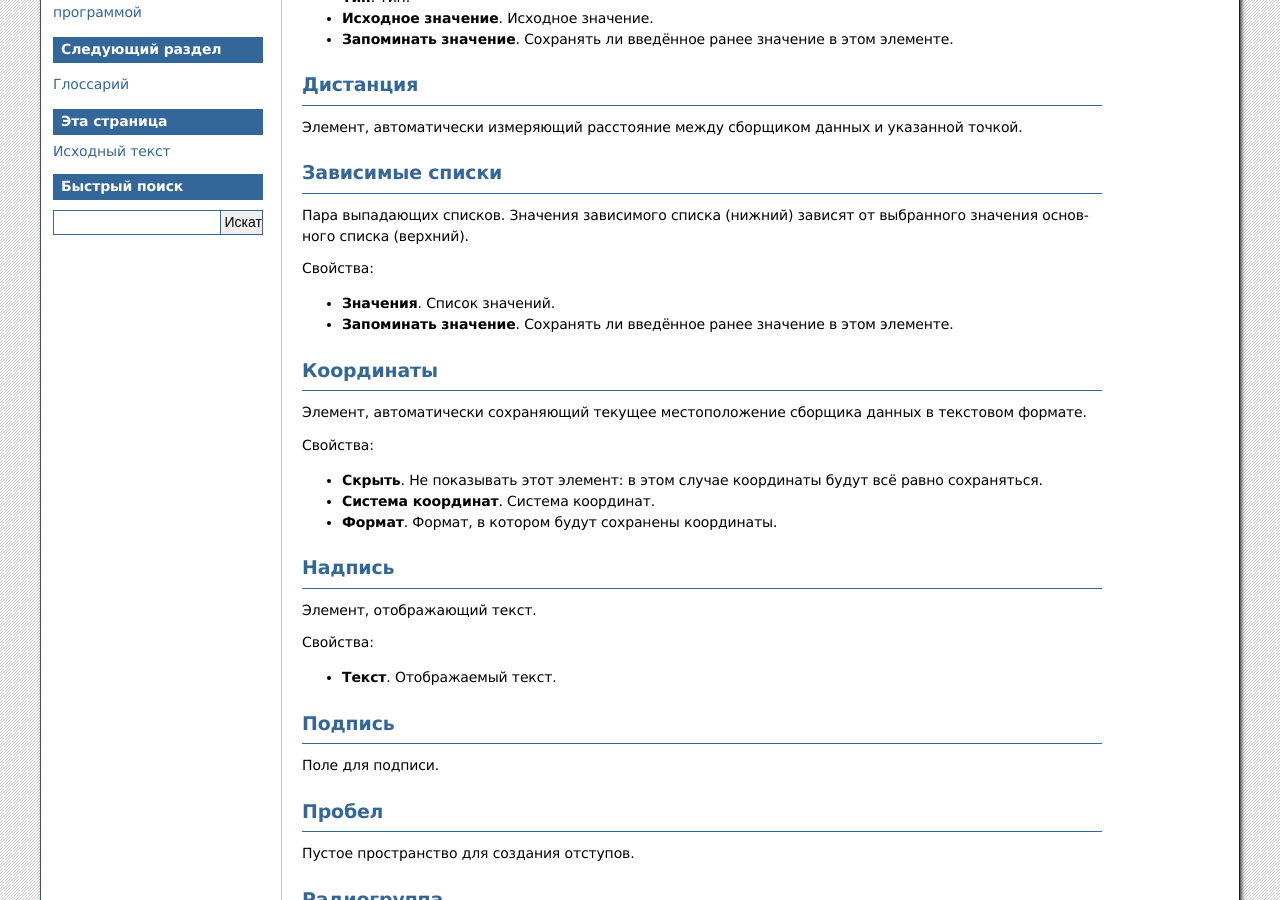
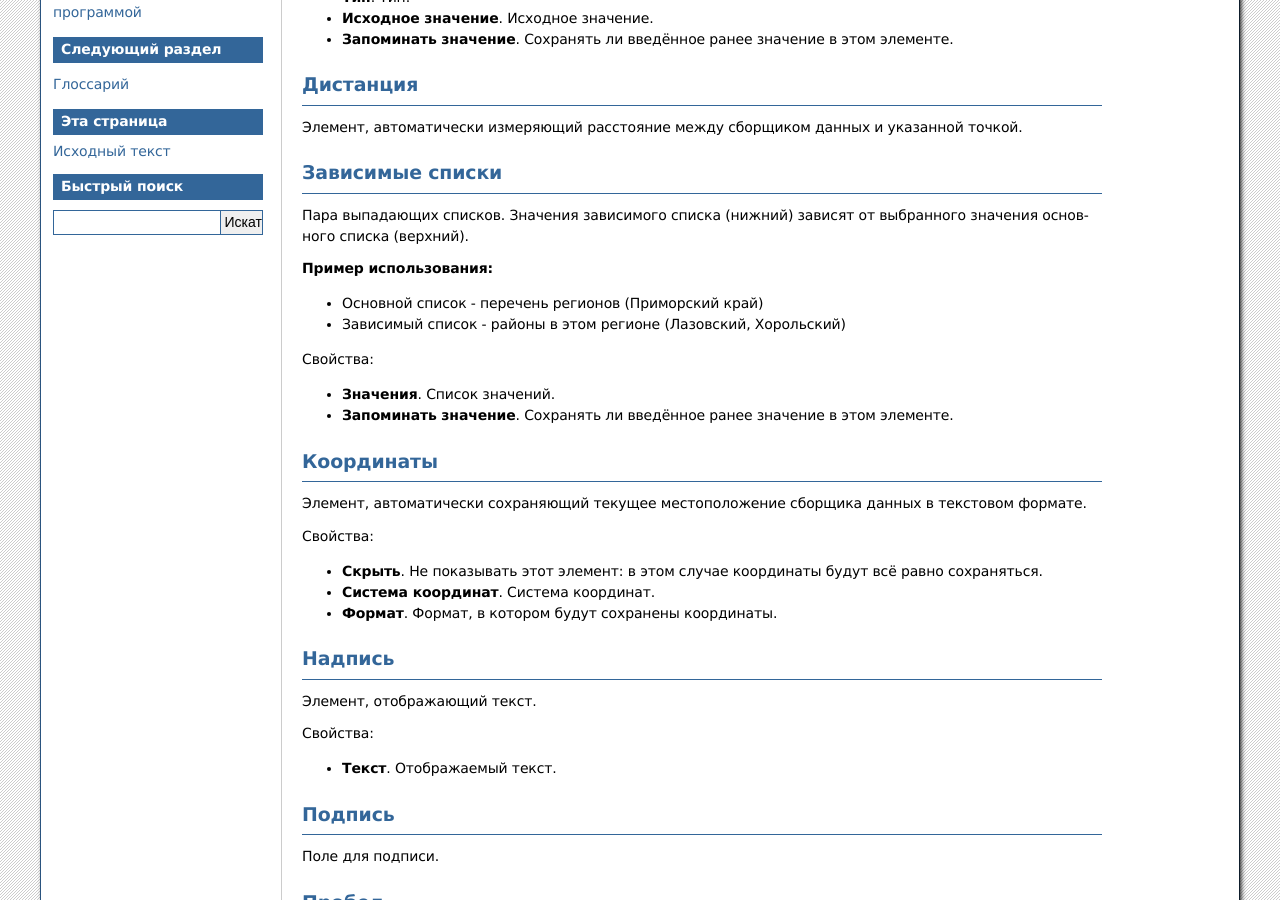
Before and after one commit to nextgis/docs_formbuilder, a Sphinx documentation site: the page built from source/controls.rst, in a window 1280 px wide and 900 px high, scrolled down 445 px. Built offline with Sphinx 7.4.7, drawn with Linux system fonts in a browser that asks for light colours; formulas are drawn with MathJax 3.

Commit message:
Update listed

```diff
--- a/source/controls.rst
+++ b/source/controls.rst
@@ -36,6 +36,11 @@
 ----------------
 
 Пара выпадающих списков. Значения зависимого списка (нижний) зависят от выбранного значения основного списка (верхний).
+
+**Пример использования:**
+
+* Основной список - перечень регионов (Приморский край)
+* Зависимый список - районы в этом регионе (Лазовский, Хорольский)
 
 Свойства:
 
```
